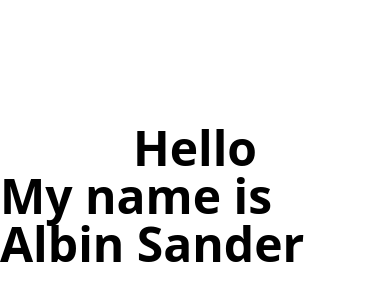
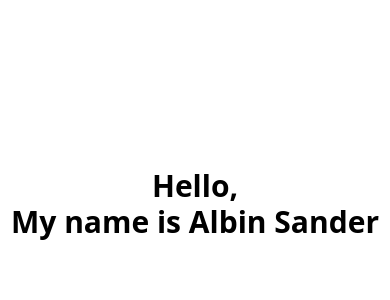
Before and after one commit to Albin-Sander/Contact-me-page, a Vue app: page / in a window 390 px wide. Shown: the part 182-482 px from the top of the page. Built offline with nearby package versions, Linux system fonts and the light colour scheme.

Commit message:
Updated for mobile view

```diff
--- a/src/components/Github.vue
+++ b/src/components/Github.vue
@@ -3,11 +3,11 @@
     <a href="https://github.com/Albin-Sander">
       <img
         src="../assets/github-light.png"
-        class="h-12 w-12 animate-fade-in-down hover:animate-bounce"
+        class="md:h-12 md:w-12 h-8 w-8 animate-fade-in-down hover:animate-bounce"
       />
     </a>
     <a href="mailto:albinsander17@gmail.com" class="animate-fade-in-down">
-      <MailIcon class="h-12 w-12 text-white" />
+      <MailIcon class="md:h-12 md:w-12 h-8 w-8 text-white" />
     </a>
   </div>
 </template>
--- a/src/components/Name.vue
+++ b/src/components/Name.vue
@@ -1,12 +1,12 @@
 <template>
   <div class="flex justify-center flex-col mb-10">
     <h1
-      class="text-5xl animate-fade-in-down2 text-3xl self-center font-bold dark:text-white"
+      class="md:text-5xl animate-fade-in-down2 text-3xl self-center font-bold dark:text-white"
     >
-      Hello
+      Hello,
     </h1>
     <h1
-      class="text-5xl animate-fade-in-down text-3xl self-center font-bold dark:text-white"
+      class="md:text-5xl animate-fade-in-down text-3xl self-center font-bold dark:text-white"
     >
       My name is Albin Sander
     </h1>
```
